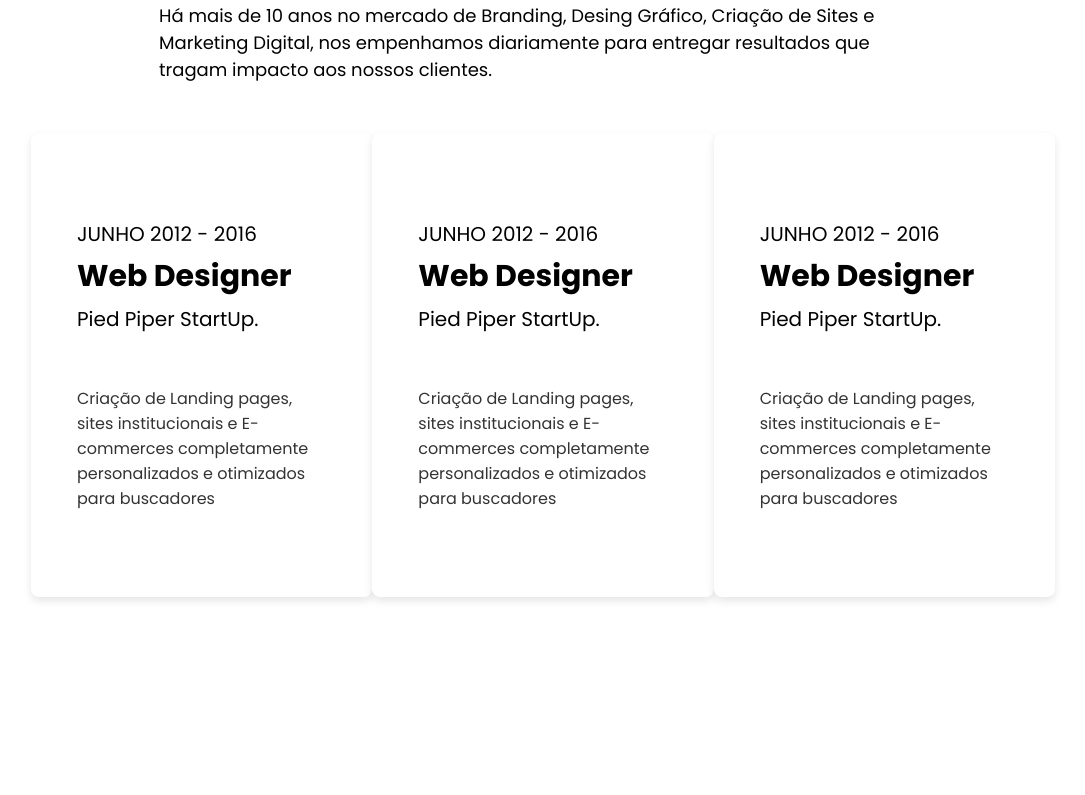
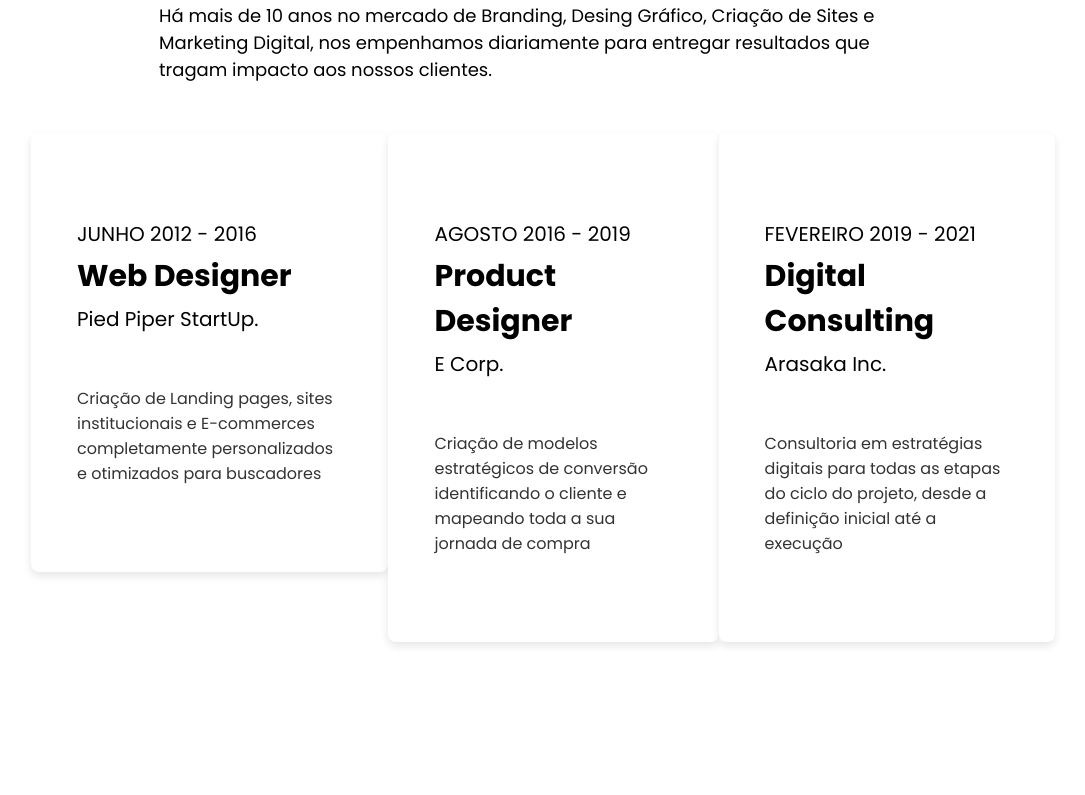
Before and after one commit to Guilherm001/agenciaDeDesign, a Next.js app: page / in a window 1280 px wide. Shown: the part 1040-1835 px from the top of the page, without its empty margins (97-1182 px from the left). Built offline with nearby package versions, Linux system fonts and the light colour scheme.

Commit message:
quase termnando o projeto

```diff
--- a/src/app/components/Card/card.module.css
+++ b/src/app/components/Card/card.module.css
@@ -32,3 +32,11 @@
     padding: 16px;
     text-align: right;
 }
+.escuro{
+    background-color: #1C1C1C;
+    color: white;
+}
+.claro{
+    background-color: white;
+    color: black;
+}
--- a/src/app/components/Card/index.jsx
+++ b/src/app/components/Card/index.jsx
@@ -3,19 +3,22 @@ import Styles from './card.module.css';
 
 
 
-const Card = () => {
+const Card = (props) => {
     return (
+        <section className={props.temaEscuro ? Styles.escuro : Styles.claro}>
+
         <div className={Styles.card}>
             <div className={Styles.card_header}>
-                <p>JUNHO 2012 - 2016</p>
-                <h2>Web Designer</h2>
-                <p>Pied Piper StartUp.</p>
+                <p>{props.Data}</p>
+                <h2>{props.Titulo}</h2>
+                <p>{props.Paragrafo}</p>
 
             </div>
             <div className={Styles.card_body}>
-                <p>Criação de Landing pages, sites institucionais e E-commerces completamente personalizados e otimizados para buscadores</p>
+                <p>{props.Descricao}</p>
             </div>
         </div>
+        </section>
     );
 };
 
--- a/src/app/components/Rodape/index.jsx
+++ b/src/app/components/Rodape/index.jsx
@@ -2,9 +2,9 @@ import React from 'react';
 import Image from 'next/image';
 import Style from './rodape.module.css'
 
-const Rodape = () => {
+const Rodape = (props) => {
     return (
-        <footer >
+        <footer className={props.temaEscuro ? Style.escuro : Style.claro}>
             <div className={Style.footer}>
                 <div className={Style.subcontainer}>
                     <Image src="/logo.png" alt="Descrição" width={50} height={35} />
--- a/src/app/components/Rodape/rodape.module.css
+++ b/src/app/components/Rodape/rodape.module.css
@@ -28,3 +28,11 @@
 .final span{
     color: rgb(146, 146, 19);
 }
+.escuro{
+    background-color: #1C1C1C;
+    color: white;
+}
+.clara{
+    background-color: white;
+    color: black;
+}
--- a/src/app/components/SecaoBanner/index.jsx
+++ b/src/app/components/SecaoBanner/index.jsx
@@ -3,8 +3,10 @@ import Banner from "/public/banner.jpg"
 import Style from "./secaoBanner.module.css"
 
 
-export default function Secao_banner(){
+export default function SecaoBanner(props){
     return(
+        <section className={props.temaEscuro ? Style.escuro : Style.claro}>
+
         <div className={Style.container_pai}>
 
             <div className={Style.container_filho}>
@@ -28,5 +30,6 @@ export default function Secao_banner(){
                 </div>
             </div>
         </div>
+        </section>
     )
 }
--- a/src/app/components/SecaoBanner/secaoBanner.module.css
+++ b/src/app/components/SecaoBanner/secaoBanner.module.css
@@ -30,3 +30,11 @@
 .container_neto span{
     font-size: 50px;
 }
+.escuro{
+    background-color: #000;
+    color: #fff;
+}
+.claro{
+    background-color: #fff;
+    color: #000;
+}
--- a/src/app/components/SecaoExperienciaTrabalho/index.jsx
+++ b/src/app/components/SecaoExperienciaTrabalho/index.jsx
@@ -1,8 +1,10 @@
+'use client'
 import React from 'react';
 import Style from './secaoExperiencia.module.css'
 import Card from '../Card';
-const SecaoExperienciaTrabalho = () => {
+const SecaoExperienciaTrabalho = (props) => {
     return (
+        <section className={props.temaEscuro ? Style.escuro : Style.claro}>
         <div className={Style.container_pai}>
 
             <div className={Style.container_texto}>
@@ -15,11 +17,30 @@ const SecaoExperienciaTrabalho = () => {
             </div>
 
             <div className={Style.Card}>
-                <Card />
-                <Card />
-                <Card />
+                <Card
+                temaEscuro={props.temaEscuro}
+                Data="JUNHO 2012 - 2016"
+                Titulo="Web Designer"
+                Paragrafo="Pied Piper StartUp."
+                Descricao="Criação de Landing pages, sites institucionais e E-commerces completamente personalizados e otimizados para buscadores"
+                />
+                <Card
+                temaEscuro={props.temaEscuro}
+                Data="AGOSTO 2016 - 2019"
+                Titulo="Product Designer"
+                Paragrafo="E Corp."
+                Descricao="Criação de modelos estratégicos de conversão identificando o cliente e mapeando toda a sua jornada de compra"
+                />
+                <Card
+                temaEscuro={props.temaEscuro}
+                Data="FEVEREIRO 2019 - 2021"
+                Titulo="Digital Consulting"
+                Paragrafo="Arasaka Inc."
+                Descricao="Consultoria em estratégias digitais para todas as etapas do ciclo do projeto, desde a definição inicial até a execução"
+                />
             </div>
         </div>
+        </section>
     );
 };
 
--- a/src/app/components/SecaoExperienciaTrabalho/secaoExperiencia.module.css
+++ b/src/app/components/SecaoExperienciaTrabalho/secaoExperiencia.module.css
@@ -33,3 +33,11 @@
     max-width: 1024px;
     margin: auto;
 }
+.escuro{
+    background-color: #1C1C1C;
+    color: white;
+}
+.claro{
+    background-color: white;
+    color: black;
+}
--- a/src/app/page.js
+++ b/src/app/page.js
@@ -18,10 +18,10 @@ export default function Home() {
   return (
     <div>
       <Topo acao_click={mudarTema} temaEscuro={temaEscuro} />
-      <SecaoBanner />
-      <SecaoExperienciaTrabalho />
+      <SecaoBanner temaEscuro={temaEscuro} />
+      <SecaoExperienciaTrabalho temaEscuro={temaEscuro}  />
 
-      <Rodape />
+      <Rodape temaEscuro={temaEscuro}  />
     </div>
   );
 }
```
